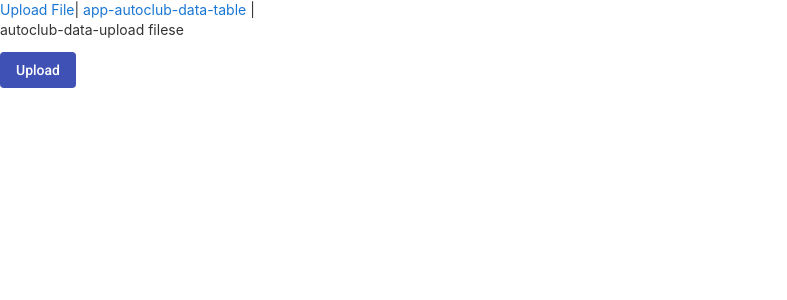
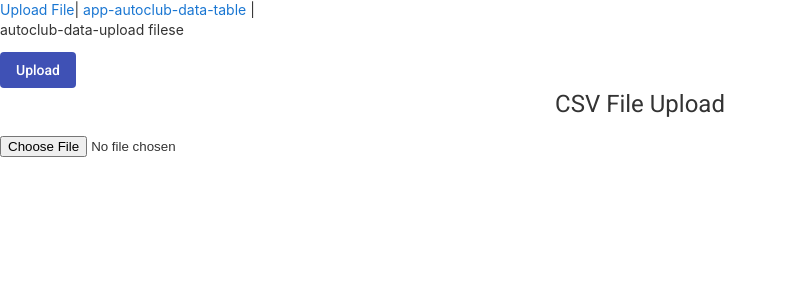
Before and after one commit to dilhanpriyankara/AutoClubUIRepositoy, an Angular app: page /autoclub-data-upload in a window 1280 px wide. Shown: the top 300 px of the page, without its empty margins (0-787 px from the left). Built offline with nearby package versions, Linux system fonts and the light colour scheme.

Commit message:
upload changes

```diff
--- a/package.json
+++ b/package.json
@@ -21,8 +21,11 @@
     "@angular/platform-browser": "~11.2.5",
     "@angular/platform-browser-dynamic": "~11.2.5",
     "@angular/router": "~11.2.5",
+    "@types/socket.io-client": "^1.4.36",
     "angular-material": "^1.2.2",
     "rxjs": "~6.6.0",
+    "socket.io": "^3.1.2",
+    "socket.io-client": "^4.0.1",
     "tslib": "^2.0.0",
     "zone.js": "~0.11.3"
   },
@@ -32,6 +35,7 @@
     "@angular/compiler-cli": "~11.2.5",
     "@types/jasmine": "~3.6.0",
     "@types/node": "^12.11.1",
+    "@types/socket.io": "^2.1.13",
     "codelyzer": "^6.0.0",
     "jasmine-core": "~3.6.0",
     "jasmine-spec-reporter": "~5.0.0",
--- a/src/app/autoclub-data-upload/autoclub-data-upload.component.html
+++ b/src/app/autoclub-data-upload/autoclub-data-upload.component.html
@@ -1,2 +1,9 @@
 <p>autoclub-data-upload filese</p>
 <button mat-flat-button color="primary" (click)="itemclick()">Upload</button>
+
+<div>
+    <h1 style="text-align:center">CSV File Upload</h1>
+    <form enctype="multipart/form-data">
+        <input type="file" name="csvreport" id="csvreport" (change)="fileupload($event.target.files)">
+    </form>
+</div>
--- a/src/app/autoclub-data-upload/autoclub-data-upload.component.ts
+++ b/src/app/autoclub-data-upload/autoclub-data-upload.component.ts
@@ -20,4 +20,20 @@ export class AutoclubDataUploadComponent implements OnInit {
 
      })
  }
+
+ fileupload(files: FileList){
+  if (files && files.length > 0) {
+    let file: File = files.item(0);
+    let fileReader: FileReader = new FileReader();
+    fileReader.readAsText(file);
+    fileReader.onload = ev => {
+      let csvdata = fileReader.result.toString();
+      let body = {data:csvdata};
+      this.uploadServiceService.readUploadData(body).subscribe((res)=>{
+        console.log(res);
+      })
+
+    };
+  }
+ }
 }
--- a/src/app/autoclub-data-upload/upload-service.service.ts
+++ b/src/app/autoclub-data-upload/upload-service.service.ts
@@ -14,6 +14,11 @@ export class UploadServiceService {
 
   constructor(private httpClient: HttpClient) { }
 
+  httpHeader = {
+    headers: new HttpHeaders({
+      'Content-Type': 'application/json'
+    })
+  }
 
 
  uploaddata(): Observable<any> {
@@ -23,6 +28,15 @@ export class UploadServiceService {
       catchError(this.processError)
     )
 
+  }
+
+
+  readUploadData(object):Observable<any>{
+    return this.httpClient.post<any>(this.endpoint + '/csvreader', JSON.stringify(object), this.httpHeader)
+    .pipe(
+      retry(1),
+      catchError(this.processError)
+    )
   }
 
   processError(err) {
@@ -35,4 +49,8 @@ export class UploadServiceService {
     console.log(message);
     return throwError(message);
  }
+
+
+
+
 }
```
Also changed, not shown: src/app/autoclub-data-table/autoclub-data-table.component.ts (+1 -32 lines), 1 other file (tests, documents, lock files or other folders).
